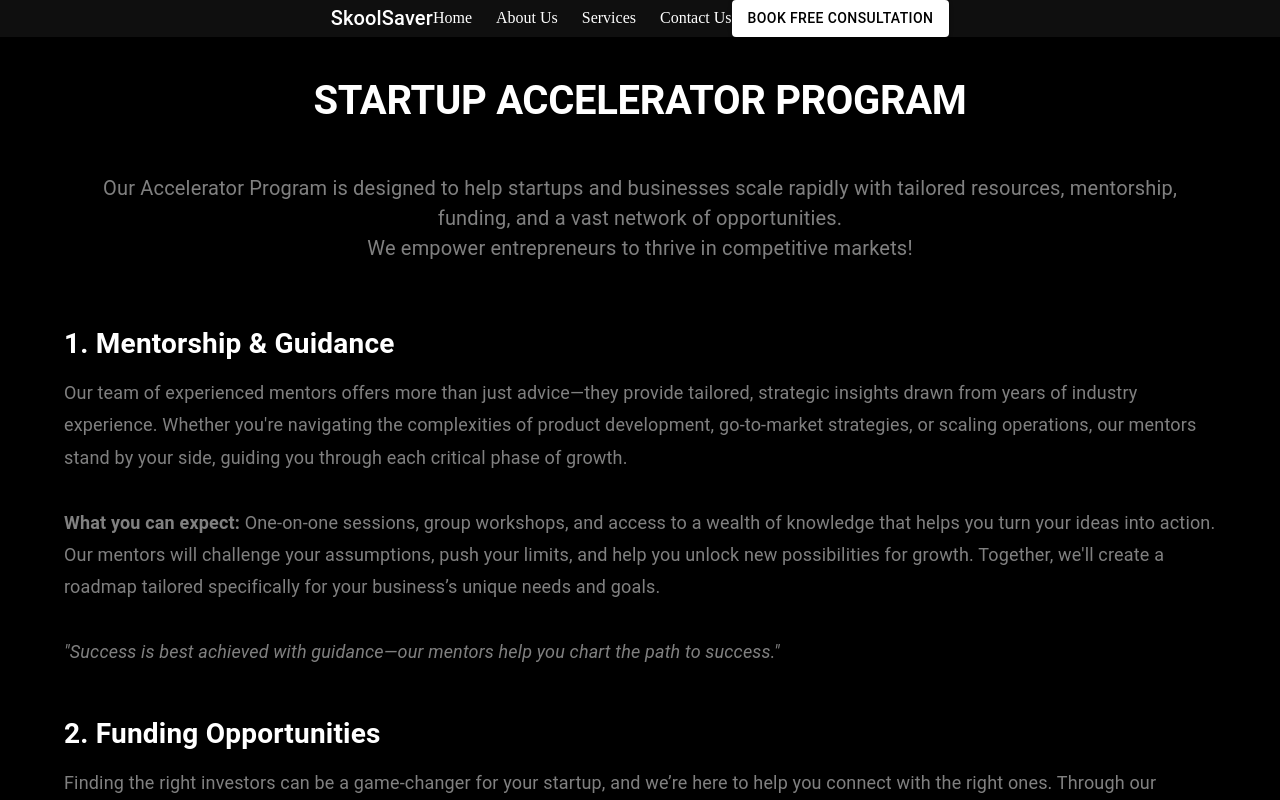
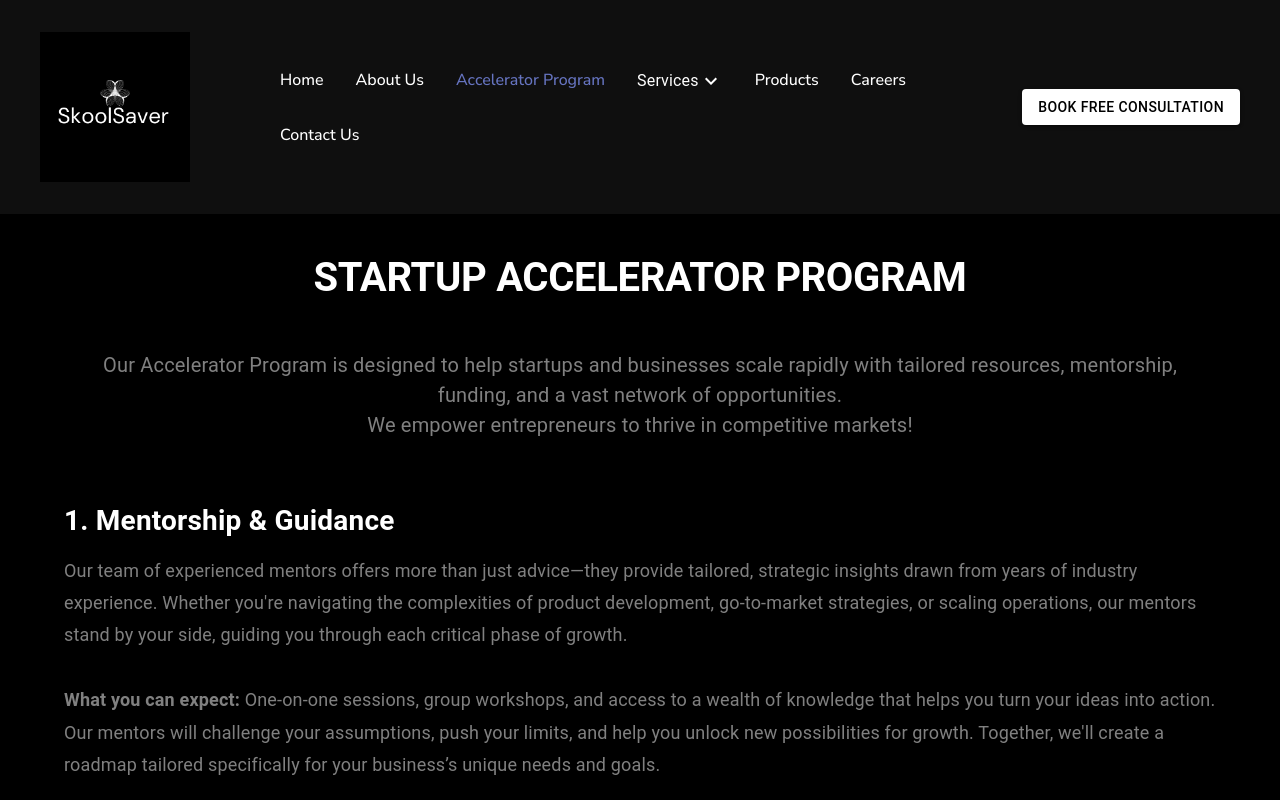
Before and after one commit to SkoolSaver/anuTechFronted, a Next.js app: page /acclerator-program in a window 1280 px wide. Shown: the top 800 px of the page. Built offline with nearby package versions, Linux system fonts and the light colour scheme.

Commit message:
Update header.jsx

```diff
--- a/app/sections/layout/Header.jsx
+++ b/app/sections/layout/Header.jsx
@@ -1,155 +1,283 @@
 "use client";
 
-import React, { useState } from "react";
+import * as React from "react";
+import Image from "next/legacy/image";
+import AppBar from "@mui/material/AppBar";
+import Container from "@mui/material/Container";
 import {
-  AppBar,
   Box,
   Button,
-  IconButton,
-  Drawer,
+  Divider,
   List,
   ListItem,
+  Stack,
   Typography,
-  Divider,
 } from "@mui/material";
-import MenuIcon from "@mui/icons-material/Menu";
 import Link from "next/link";
-import Image from "next/legacy/image";
+import { nunitoSans, popins } from "@/app/google-fonts/fonts";
+import KeyboardArrowDownIcon from "@mui/icons-material/KeyboardArrowDown";
+import { usePathname } from "next/navigation";
 
+// services
 const services = [
-  { id: 1, title: "Web Design", href: "/web-design" },
-  { id: 2, title: "Web Development", href: "/web-development" },
-  { id: 3, title: "App Development", href: "/app-development" },
-  { id: 4, title: "Ecommerce Solutions", href: "/ecommerce-solutions" },
-  { id: 5, title: "Digital Marketing", href: "/digital-marketing" },
+  {
+    id: 1,
+    title: "Web Design",
+    href: "/web-design",
+  },
+  {
+    id: 2,
+    title: "Web Development",
+    href: "/web-development",
+  },
+  {
+    id: 3,
+    title: "App Development",
+    href: "/app-development",
+  },
+  {
+    id: 4,
+    title: "Ecommerce Solutions",
+    href: "/ecommerce-solutions",
+  },
+  {
+    id: 5,
+    title: "Digital Marketing",
+    href: "/digital-marketing",
+  },
+  {
+    id: 6,
+    title: "Graphic & Animations",
+    href: "/graphic-animations",
+  },
 ];
 
+// packages
+const packages = [
+  {
+    id: 1,
+    title: "Website Development Packages",
+    href: "/website-development-packages",
+  },
+  {
+    id: 2,
+    title: "eCommerce Development Packages",
+    href: "/ecommerce-development-packages",
+  },
+  {
+    id: 3,
+    title: "Logo and Graphic Packages",
+    href: "/logo-graphic-packages",
+  },
+  {
+    id: 4,
+    title: "SEO Packages",
+    href: "/seo-packages",
+  },
+  {
+    id: 5,
+    title: "Website Maintenance Package",
+    href: "/website-maintenance-package",
+  },
+];
+const linkObj = {
+  textDecoration: "none",
+  fontSize: "1rem",
+  fontWeight: 500,
+  whiteSpace: "nowrap",
+  "&:hover": {
+    color: "#6674c0",
+  },
+};
+
 const Header = () => {
-  const [mobileOpen, setMobileOpen] = useState(false);
+  const pathname = usePathname();
 
-  const toggleDrawer = () => setMobileOpen(!mobileOpen);
-
-  const drawer = (
-    <Box onClick={toggleDrawer} sx={{ textAlign: "center" }}>
-      <Typography variant="h6" sx={{ my: 2 }}>
-        SkoolSaver
-      </Typography>
-      <Divider />
-      <List>
-        <ListItem>
-          <Link href="/" style={{ textDecoration: "none", color: "black" }}>
-            Home
-          </Link>
-        </ListItem>
-        <ListItem>
-          <Link
-            href="/about-us"
-            style={{ textDecoration: "none", color: "black" }}
-          >
-            About Us
-          </Link>
-        </ListItem>
-        <ListItem>
-          <Link
-            href="/services"
-            style={{ textDecoration: "none", color: "black" }}
-          >
-            Services
-          </Link>
-        </ListItem>
-        {services.map((service) => (
-          <ListItem key={service.id}>
-            <Link
-              href={service.href}
-              style={{ textDecoration: "none", color: "black" }}
-            >
-              {service.title}
-            </Link>
-          </ListItem>
-        ))}
-        <ListItem>
-          <Link
-            href="/contact-us"
-            style={{ textDecoration: "none", color: "black" }}
-          >
-            Contact Us
-          </Link>
-        </ListItem>
-      </List>
-    </Box>
+  // states
+  const [isActiveEle, setIsActiveEle] = React.useState(
+    pathname.replace("/", "") || "home"
   );
 
+  const handleclick = (ele) => () => {
+    setIsActiveEle(ele);
+  };
+
   return (
-    <AppBar position="sticky" sx={{ bgcolor: "#0f0f0f", padding: "0 16px" }}>
-      <Box display="flex" justifyContent="space-between" alignItems="center">
+    <AppBar
+      position="sticky"
+      sx={{
+        bgcolor: "#0f0f0f",
+        boxShadow: "0px 8px 12px rgba(0, 0, 0, 0.2)",
+      }}
+    >
+      <Container maxWidth="xl" sx={{ p: 2 }}>
+        <Stack
+          direction="row"
+          justifyContent="space-between"
+          alignItems="center"
+        >
           {/* Logo */}
-        <Typography variant="h6" color="inherit">
-          SkoolSaver
-        </Typography>
+          <Box width="20%" display="flex" alignItems="center">
+            <Link href="/" underline="none" style={{ textDecoration: "none", display: "flex", alignItems: "center" }}>
+              <Image
+                width={150}
+                height={150}
+                src="/logo.png"
+                alt="SkoolSaver logo"
+                style={{ objectFit: 'cover' }}
+              />
+            </Link>
+          </Box>
 
           {/* Navigation Links */}
           <Box
-          display={{ xs: "none", sm: "flex" }}
-          gap={3}
+            width="55%"  // Adjusted width for links
+            display="flex"
+            gap={4}
             alignItems="center"
-          flexWrap="wrap"
+            flexWrap="wrap"  // Allow wrapping if space is limited
           >
-          <Link href="/" style={{ textDecoration: "none", color: "white" }}>
+            <Box
+              onClick={handleclick("home")}
+              component={Link}
+              href="/"
+              className={nunitoSans.className}
+              sx={linkObj}
+              color={isActiveEle === "home" ? "#6674c0" : "white"}
+            >
               Home
-          </Link>
-          <Link
+            </Box>
+            <Box
+              onClick={handleclick("about-us")}
+              component={Link}
               href="/about-us"
-            style={{ textDecoration: "none", color: "white" }}
+              className={nunitoSans.className}
+              sx={linkObj}
+              color={isActiveEle === "about-us" ? "#6674c0" : "white"}
             >
               About Us
-          </Link>
-          <Link
-            href="/services"
-            style={{ textDecoration: "none", color: "white" }}
+            </Box>
+
+            <Box
+              onClick={handleclick("acclerator-program")}
+              component={Link}
+              href="/acclerator-program"
+              className={nunitoSans.className}
+              sx={linkObj}
+              color={isActiveEle === "acclerator-program" ? "#6674c0" : "white"}
             >
+              Accelerator Program
+            </Box>
+
+            {/* Services Dropdown */}
+            <Box
+              display="flex"
+              flexDirection="column"
+              sx={linkObj}
+              height={23}
+              position="relative"
+              className="parent-services"
+            >
+              <Box display="flex">
+                <Typography className={nunitoSans.className}>
                   Services
-          </Link>
-          <Link
+                </Typography>
+                <KeyboardArrowDownIcon />
+              </Box>
+
+              <Stack
+                className="child-services"
+                position="absolute"
+                zIndex={1}
+                top={25}
+                borderTop="2px solid #008080"
+              >
+                <List
+                  sx={{
+                    display: "flex",
+                    flexDirection: "column",
+                    width: 250,
+                    bgcolor: "white",
+                  }}
+                >
+                  {services.map((service, index) => (
+                    <React.Fragment key={service.id}>
+                      <ListItem sx={{ py: 1.5 }}>
+                        <Box
+                          component="a"
+                          href={service.href}
+                          className={nunitoSans.className}
+                          sx={{
+                            textDecoration: "none",
+                            color: "black",
+                            fontSize: "16px",
+                            transition: "color 0.3s",
+                            "&:hover": {
+                              color: "#3d75ec",
+                            },
+                          }}
+                        >
+                          {service.title}
+                        </Box>
+                      </ListItem>
+                      {index < services.length - 1 && <Divider />}
+                    </React.Fragment>
+                  ))}
+                </List>
+              </Stack>
+            </Box>
+
+            {/* Other Links */}
+            <Box
+              onClick={handleclick("products")}
+              component={Link}
+              href="/products"
+              className={nunitoSans.className}
+              sx={linkObj}
+              color={isActiveEle === "products" ? "#6674c0" : "white"}
+            >
+              Products
+            </Box>
+
+            <Box
+              onClick={handleclick("careers")}
+              component={Link}
+              href="/careers"
+              className={nunitoSans.className}
+              sx={linkObj}
+              color={isActiveEle === "careers" ? "#6674c0" : "white"}
+            >
+              Careers
+            </Box>
+
+            <Box
+              onClick={handleclick("contact-us")}
+              component={Link}
               href="/contact-us"
-            style={{ textDecoration: "none", color: "white" }}
+              className={nunitoSans.className}
+              sx={linkObj}
+              color={isActiveEle === "contact-us" ? "#6674c0" : "white"}
             >
               Contact Us
-          </Link>
+            </Box>
           </Box>
 
-        {/* Hamburger Menu */}
-        <IconButton
-          color="inherit"
-          edge="start"
-          onClick={toggleDrawer}
-          sx={{ display: { sm: "none" } }}
-        >
-          <MenuIcon />
-        </IconButton>
-
-        {/* Book Free Consultation */}
+          {/* Button */}
+          <Box width="25%" display="flex" justifyContent="flex-end">
             <Button
               variant="contained"
               href="/get-a-quote"
               sx={{
                 bgcolor: "white",
                 color: "black",
-            display: { xs: "none", sm: "block" },
+                flexShrink: 0,  // Prevent shrinking
               }}
             >
-          Book Free Consultation
+              Book free Consultation
             </Button>
           </Box>
-
-      {/* Drawer for Mobile */}
-      <Drawer
-        anchor="left"
-        open={mobileOpen}
-        onClose={toggleDrawer}
-        sx={{ display: { sm: "none" } }}
-      >
-        {drawer}
-      </Drawer>
+        </Stack>
+      </Container>
     </AppBar>
   );
 };
```
Lines whose indentation alone changed are shown as unchanged.
